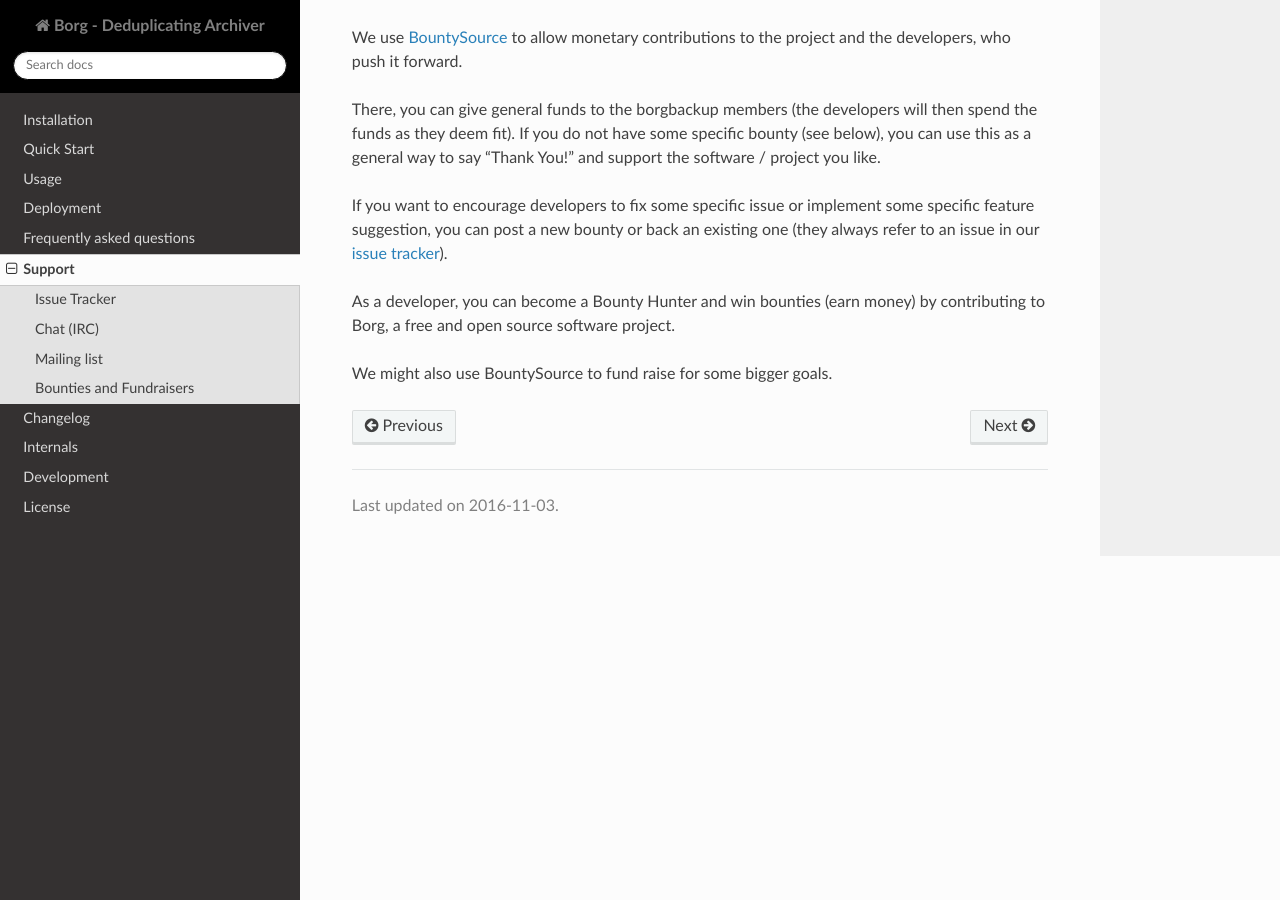
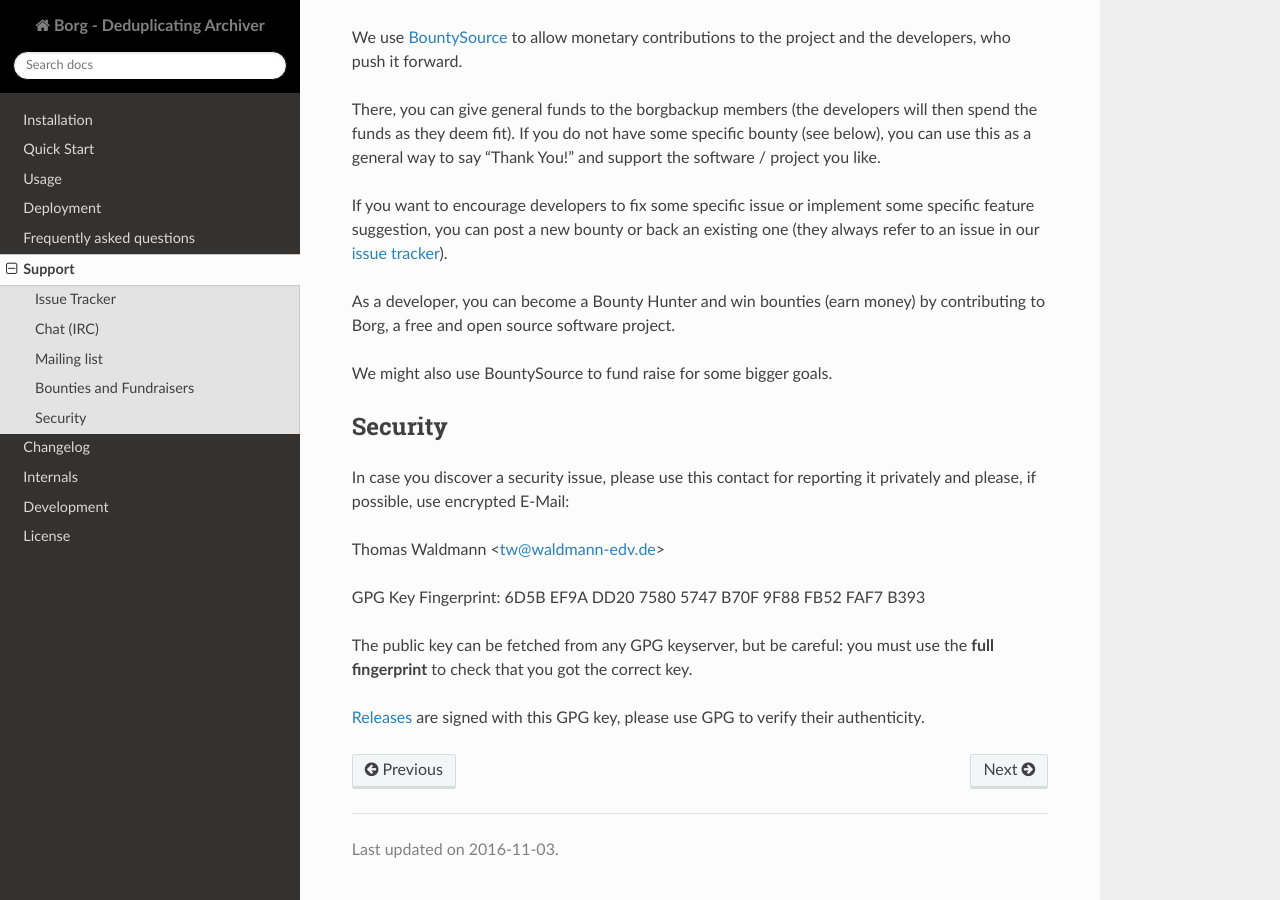
Before and after one commit to borgbackup/borg, a Sphinx documentation site: the page built from docs/support.rst, in a window 1280 px wide and 900 px high, scrolled down 862 px. Built offline with Sphinx 7.4.7 and the Read the Docs theme 2.0.0, drawn with Linux system fonts in a browser that asks for light colours; pages that are not in the unit, such as notebooks, are missing from menus; the version number could not be read and is left out.

Commit message:
move security verification to support section
the rationale is to simplify the README file to the bare
minimum. security researchers will be able to find the contact
information if they look minimally and people installing the software
will find a link where relevant (in binary releases only, since all
the others have other trust paths)

```diff
--- a/docs/installation.rst
+++ b/docs/installation.rst
@@ -87,6 +87,9 @@ github to followup on packaging efforts.
 
 Standalone Binary
 -----------------
+
+.. note:: Releases are signed with an OpenPGP key, see
+          :ref:`security-contact` for more instructions.
 
 |project_name| binaries (generated with `pyinstaller`_) are available
 on the releases_ page for the following platforms:
--- a/docs/support.rst
+++ b/docs/support.rst
@@ -56,3 +56,21 @@ As a developer, you can become a Bounty Hunter and win bounties (earn money) by
 contributing to |project_name|, a free and open source software project.
 
 We might also use BountySource to fund raise for some bigger goals.
+
+.. _security-contact:
+
+Security
+--------
+
+In case you discover a security issue, please use this contact for reporting it privately
+and please, if possible, use encrypted E-Mail:
+
+Thomas Waldmann <tw@waldmann-edv.de>
+
+GPG Key Fingerprint: 6D5B EF9A DD20 7580 5747  B70F 9F88 FB52 FAF7 B393
+
+The public key can be fetched from any GPG keyserver, but be careful: you must
+use the **full fingerprint** to check that you got the correct key.
+
+`Releases <https://github.com/borgbackup/borg/releases>`_ are signed with this GPG key,
+please use GPG to verify their authenticity.
```
Also changed, not shown: README.rst (+0 -16 lines).
